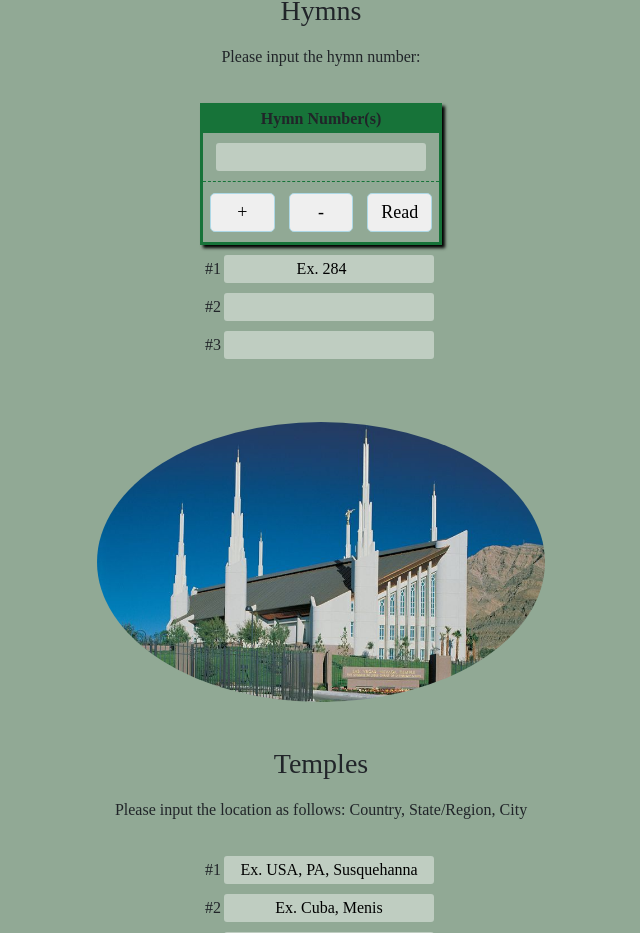
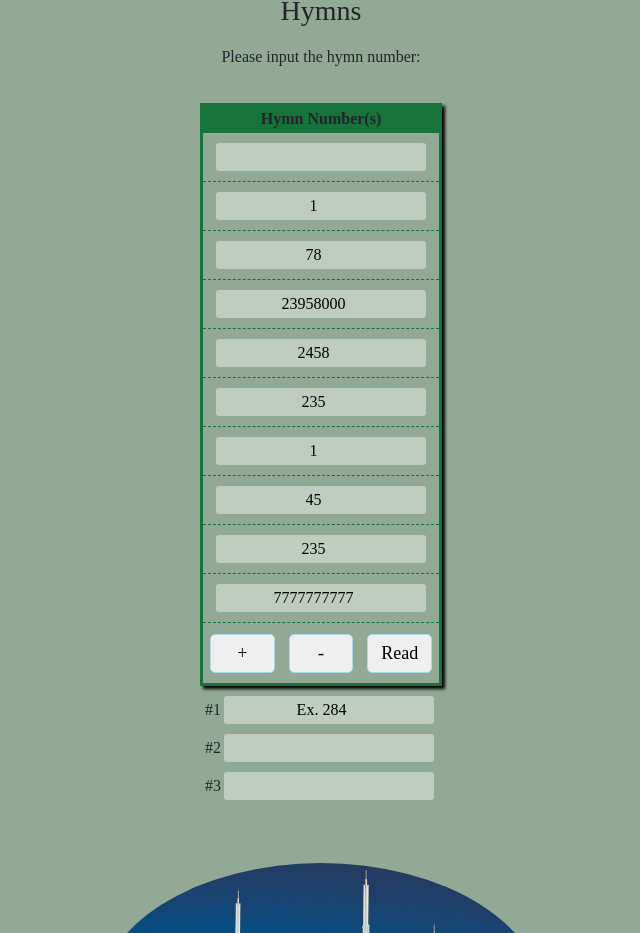
Before and after one commit to joshua-m-steed/startup, a React (Vite) app: page /answer in a window 1280 px wide. Shown: the part 1432-2365 px from the top of the page, without its empty margins (319-959 px from the left). Built offline with nearby package versions, Linux system fonts and the light colour scheme; no server answers; a web font is replaced by a local one.

Commit message:
includes new method of displaying and holding elements. now places elements in return statement and vals autofill in as needed

```diff
--- a/src/answer/answer.jsx
+++ b/src/answer/answer.jsx
@@ -48,13 +48,16 @@ export function Answer() {
     const [templeThree, setTempleThree] = React.useState('');
 
     const [hymnRowsVal, setHymnRowsVal] = React.useState(['', 1, 78, 23958000, 2458, 235, 1, 45, 235, 7777777777]);
-    const [hymnRows, setHymnRows] = React.useState([
-        <tr key={0}><td><input value={hymnRowsVal[0]} type="number" /></td></tr>
-    ]);
 
-    // Blank input box with buttons to begin
-    // // Add and retract boxes via buttons
-    // // Fill in previous data
+    // WAS THIS, NEW METHOD IS MUCH CLEARER AND SIMILAR TO TABLE DISPLAY ON SCORE
+    // const [hymnRows, setHymnRows] = React.useState([
+    //     <tr key={0}><td><input value={hymnRowsVal[0]} type="number" onChange={(e) => hymnRowsVal[0]= e.target.value}/></td></tr>
+    // ]);
+    const hymnRowsChange = (index, newVal) => {
+        const updated = [...hymnRowsVal];
+        updated[index] = newVal;
+        setHymnRowsVal(updated);
+      };
 
     async function fetchAnswerKey()
     {
@@ -209,7 +212,7 @@ export function Answer() {
 
     function delHymnRows()
     {
-        setHymnRows((prevRows) => {
+        setHymnRowsVal((prevRows) => {
             const newRows = [...prevRows];
             if(newRows.length != 1)
             {
@@ -224,7 +227,8 @@ export function Answer() {
 
     function readHymnRows()
     {
-        console.log(hymnRows);
+        // console.log(hymnRows);
+        console.log(hymnRowsVal);
     }
 
     React.useEffect(() => {
@@ -413,10 +417,22 @@ export function Answer() {
                         </tr>
                     </thead>
                     <tbody>
+                        {hymnRowsVal.map((val, index) => (
+                            <tr key={index}>
+                                <td>
+                                    <input
+                                    type="number"
+                                    value={val}
+                                    onChange={(e) => hymnRowsChange(index, e.target.value)}
+                                />
+                                </td>
+                            </tr>
+                        ))}
+
                         {/* <tr key='Hymn 1'>
                             <td><input type="number"/></td>
                         </tr> */}
-                        {hymnRows}
+                        {/* {hymnRows} */}
 
                     </tbody>
                     <caption className="hymns_button_div">
```
